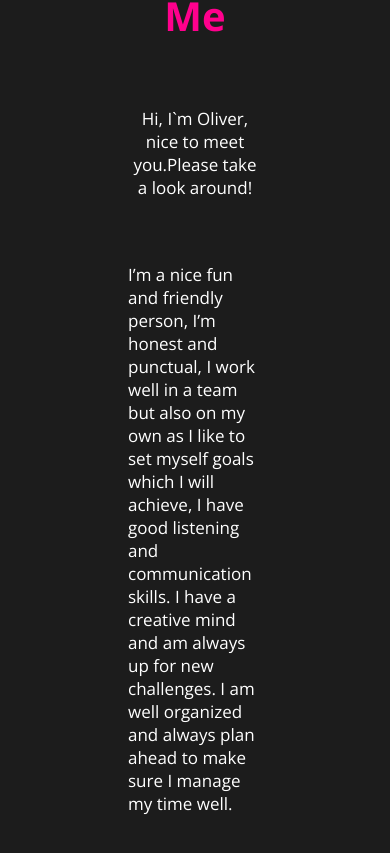
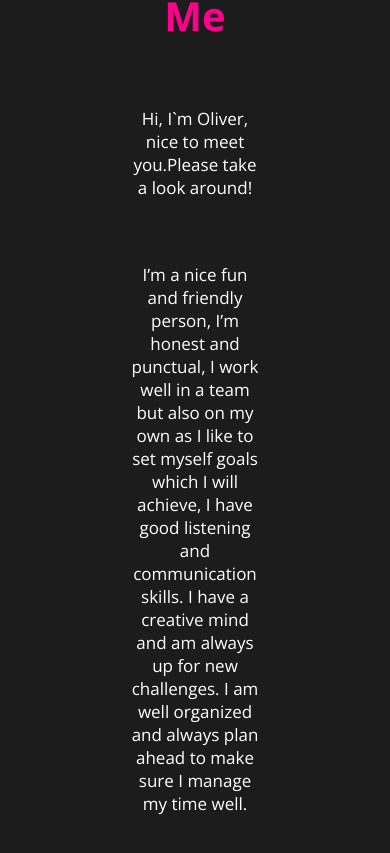
Before and after one commit to oliverzdraveski/portfolio, a React (Create React App) app: page / in a window 390 px wide. Shown: the part 1537-2390 px from the top of the page. Built offline with nearby package versions, Linux system fonts and the light colour scheme.

Commit message:
Update About.css

```diff
--- a/src/container/About/About.css
+++ b/src/container/About/About.css
@@ -62,6 +62,9 @@
     .portfolio__about-p {
         flex-direction: column;
   }
+    .paragraph2 {
+        text-align: center;
+    }
 }
 
 @media screen and (max-width: 550px) {
```
